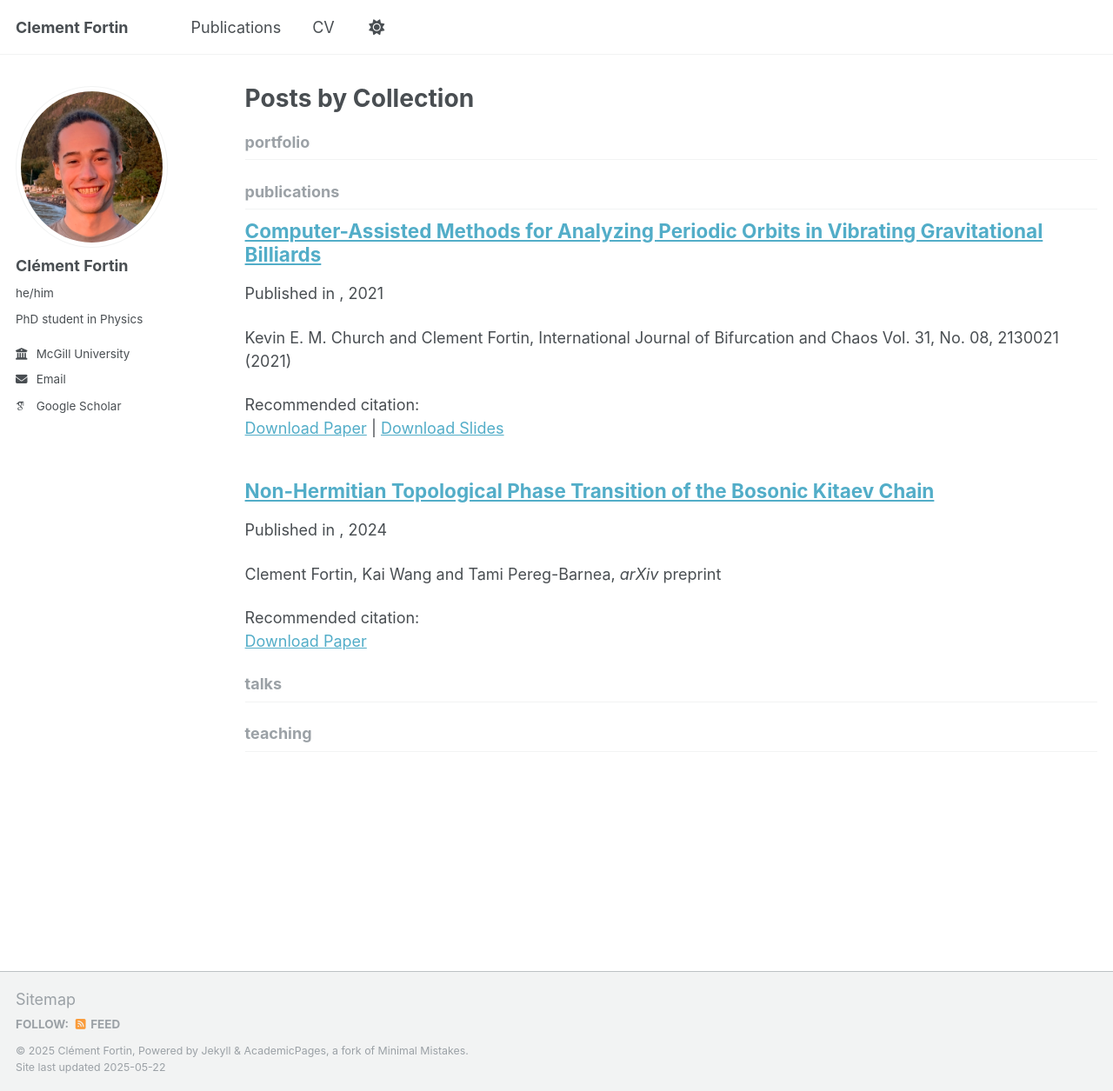
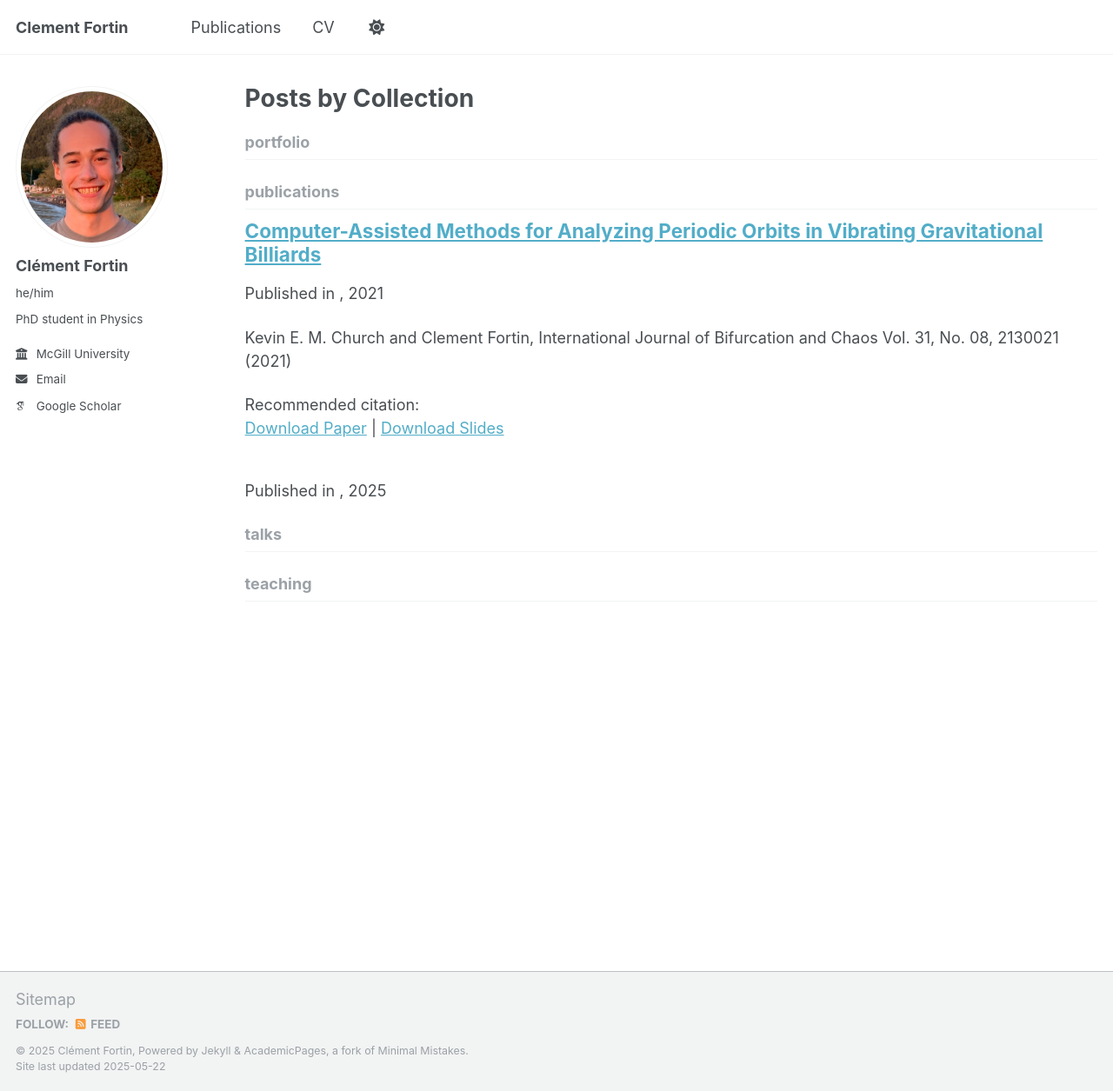
Before and after one commit to ClementFortin/ClementFortin.github.io, a Jekyll site: the page built from _pages/collection-archive.html, in a window 1280 px wide and 1255 px high. Shown: the whole window at 87% size. Built offline with Jekyll 4.4.1, drawn with Linux system fonts in a browser that asks for light colours; some web fonts are replaced.

Commit message:
Update 2024-12-12.md

```diff
--- a/_publications/2024-12-12.md
+++ b/_publications/2024-12-12.md
@@ -1,11 +1,11 @@
 ---
 title: "Non-Hermitian Topological Phase Transition of the Bosonic Kitaev Chain"
 collection: publications
-category: preprints
+category: manuscripts
 permalink: /publication/2024-12-12
-excerpt: 'Clement Fortin, Kai Wang and Tami Pereg-Barnea, <em>arXiv</em> preprint'
+excerpt: 'Clement Fortin, Kai Wang and Tami Pereg-Barnea
 date: 2024-12-12
-venue: ''
+venue: '<em>arXiv</em>'
 paperurl: 'https://arxiv.org/pdf/2412.09744'
 citation: ''
 ---
```
